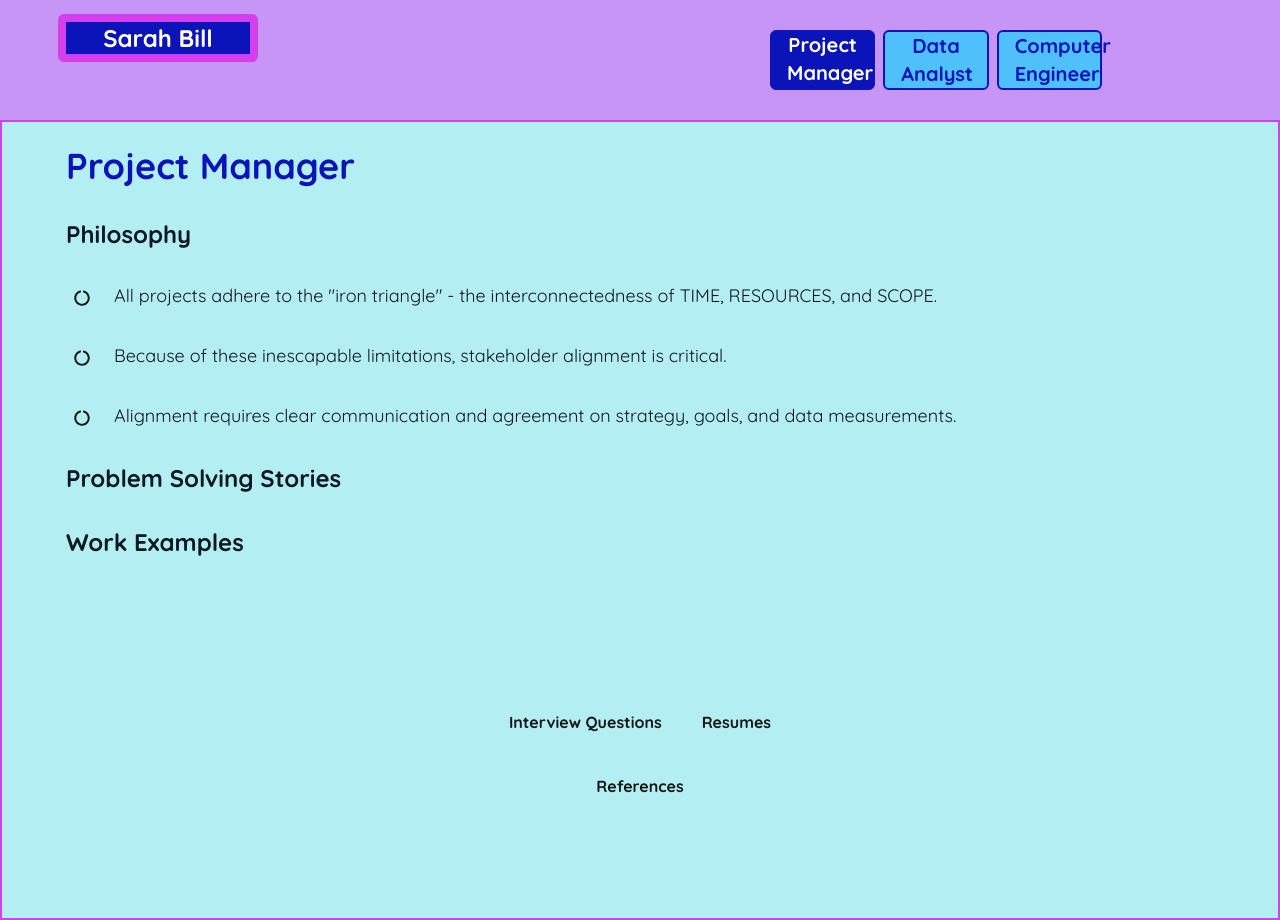
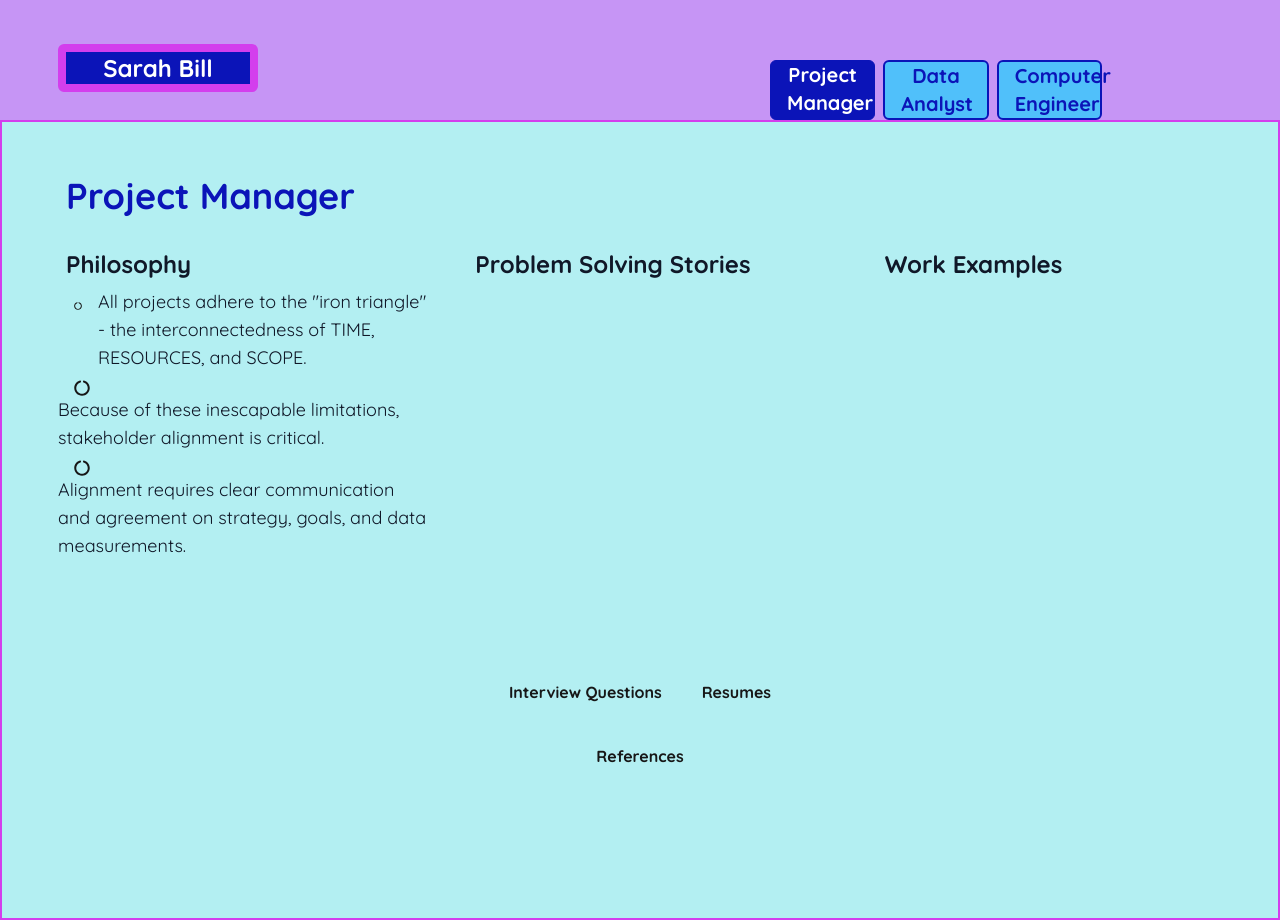
Before and after one commit to thekid1881/portfolio, a Next.js app: page /project in a window 1280 px wide. Built offline with nearby package versions, Linux system fonts and the light colour scheme.

Commit message:
changes updated

```diff
--- a/app/project/page.js
+++ b/app/project/page.js
@@ -36,45 +36,45 @@ export default function Home() {
             </Link>
           </div>
         </div>
-        <div className="text-4xl text-[#0b14b8] font-extrabold ml-8">
+        <div className="justify-items-start text-4xl text-[#0b14b8] font-extrabold ml-8">
           Project Manager
         </div>
-        <div className="flex flex-col justify-items-start">
-          <p className="text-2xl font-bold text-gray-900 ml-8">
+        <div className="grid grid-cols-3 gap-4">
+          <div className="justify-items-start">
+            <p className="flex flex-col col-start-1 justify-start text-2xl font-bold text-gray-900 ml-8">
               Philosophy
             </p>
-        </div>
-        <div className="flex flex-row">
+            <div className="flex flex-row ml-6 mt-2">
               <FaCircleNotch
-            className="ml-10 mt-2"
+                className="flex flex-row text-xl ml-4 mt-2"
               />
-          <p className="text-lg text-gray-900 ml-6">
+              <p className="flex flex-row justify-start text-lg text-gray-900 ml-4">
                 All projects adhere to the "iron triangle" - the interconnectedness of TIME, RESOURCES, and SCOPE.
               </p>
             </div>
-        <div className="flex flex-row">
             <FaCircleNotch
-            className="ml-10 mt-2"
+              className="flex-col ml-10 mt-2"
             />
-          <p className="text-lg text-gray-900 ml-6">
+            <p className="flex-col justify-items-start text-lg text-gray-900 ml-6">
               Because of these inescapable limitations, stakeholder alignment is critical.
             </p>
-        </div>
-        <div className="flex flex-row">
             <FaCircleNotch
-            className="ml-10 mt-2"
+              className="flex-col ml-10 mt-2"
             />
-          <p className="text-lg text-gray-900 ml-6">
+            <p className="flex-col justify-items-start text-lg text-gray-900 ml-6">
               Alignment requires clear communication and agreement on strategy, goals, and data measurements.
             </p>
           </div>
-        <div>
-          <p className="text-2xl font-bold text-gray-900 mb-8 ml-8">
+          <div className="flex flex-col col-start-2 justify-start">
+            <p className="flex flex-row justify-items-start text-2xl font-bold text-gray-900 mb-8 ml-8">
               Problem Solving Stories
             </p>
-          <p className="text-2xl font-bold text-gray-900 mb-8 ml-8">
+          </div>
+          <div className="flex flex-col col-start-3 justify-start">
+            <p className="flex flex-row justify-items-start text-2xl font-bold text-gray-900 mb-8 ml-8">
               Work Examples
             </p>
+          </div>
         </div>
         <div className="flex gap-[24px] flex-wrap items-center justify-center mx-110 mt-20">
           <Link
```
Lines whose indentation alone changed are shown as unchanged.
